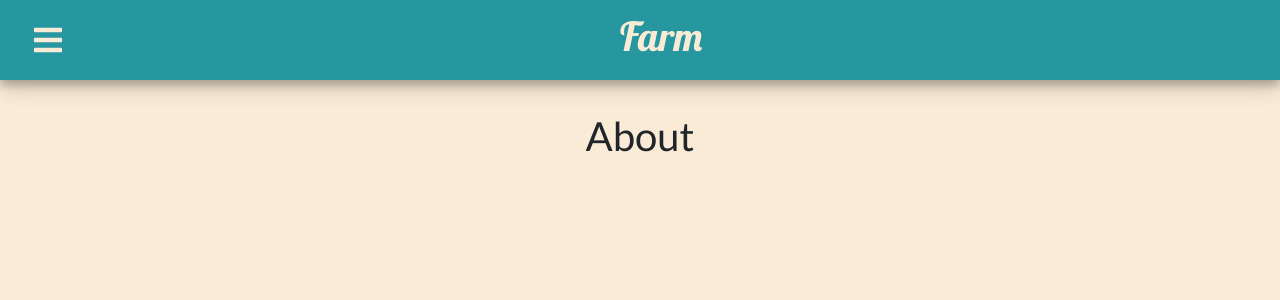
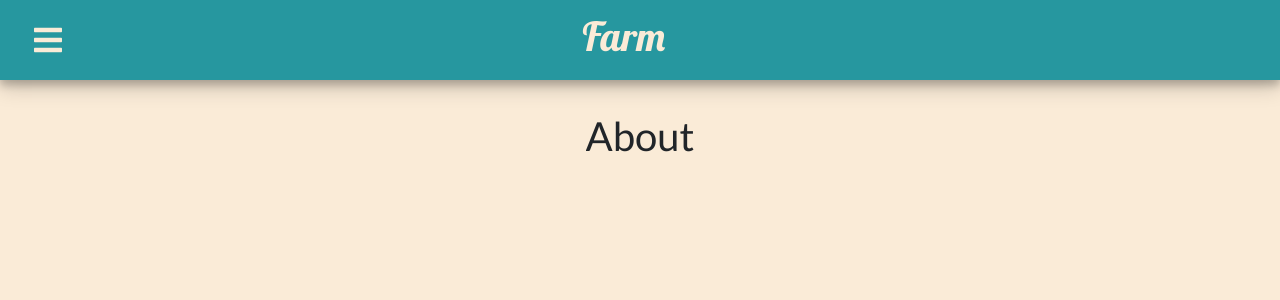
Before and after one commit to timicienio/farm-by-RDOGS, a React (Create React App) app: page /about in a window 1280 px wide. Shown: the top 300 px of the page. Built offline with nearby package versions, Linux system fonts and the light colour scheme; sample sign-in values are in the browser's storage; what apollo-link-ws would draw is missing.

Commit message:
Minor changes

```diff
--- a/src/components/ManageFarmPopUp.js
+++ b/src/components/ManageFarmPopUp.js
@@ -82,6 +82,7 @@ function ManageFarmPopUp({
 				</div>
 				<Button
 					id='leave-farm-button'
+					type='submit'
 					variant='secondary'
 					onClick={async () => {
 						await leaveFarm();
--- a/src/components/Navbar.css
+++ b/src/components/Navbar.css
@@ -81,5 +81,5 @@
 	font-family: 'Lobster', cursive;
 	color: #faebd7;
 	/* margin: auto; */
-	margin-right: 45%;
+	margin-right: 48%;
 }
--- a/src/pages/Friends.css
+++ b/src/pages/Friends.css
@@ -1,6 +1,6 @@
 .friends-root {
 	overflow-y: auto;
-	max-height: 90vh;
+	max-height: 95vh;
 }
 .friends-root * {
 	overflow-y: visible;
```
